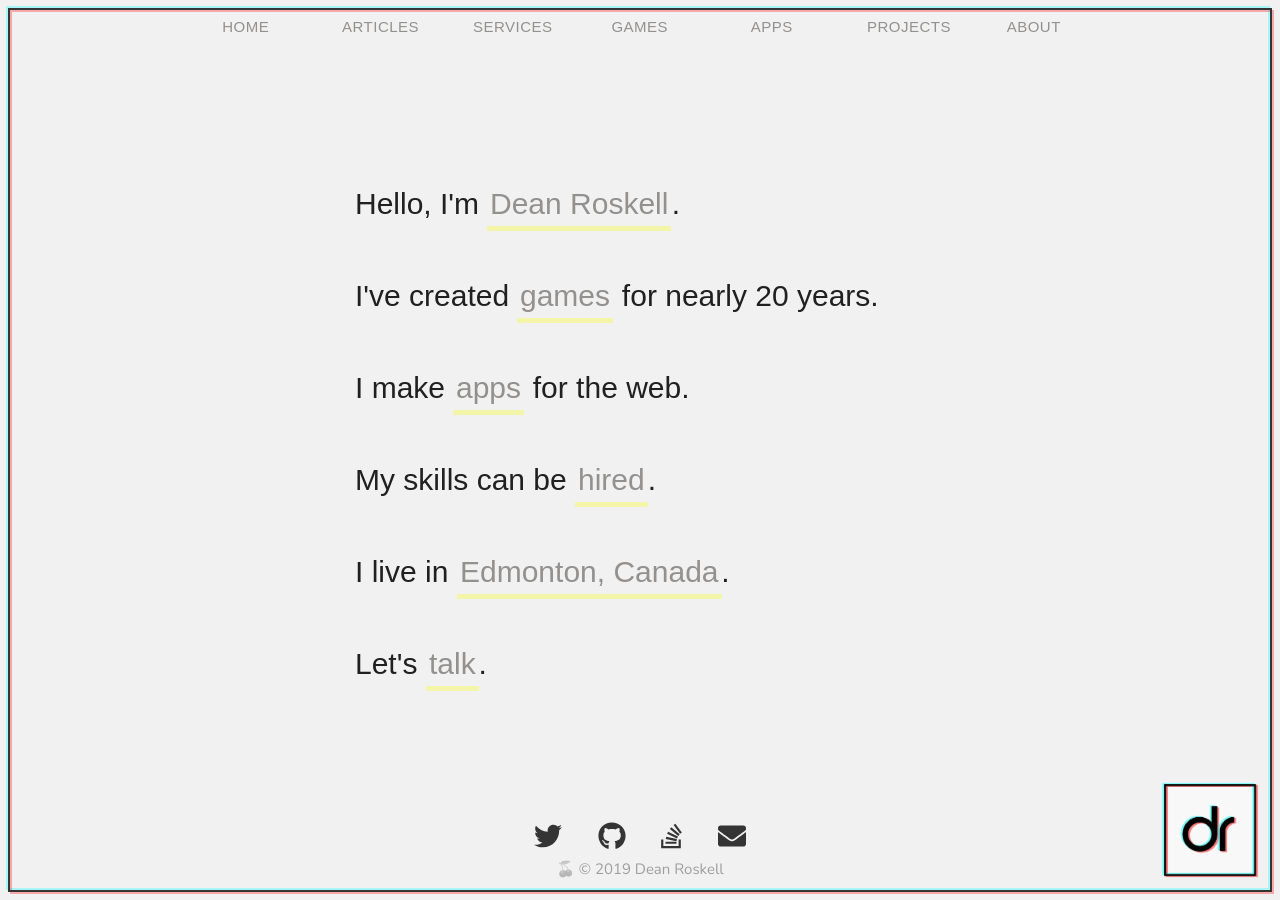
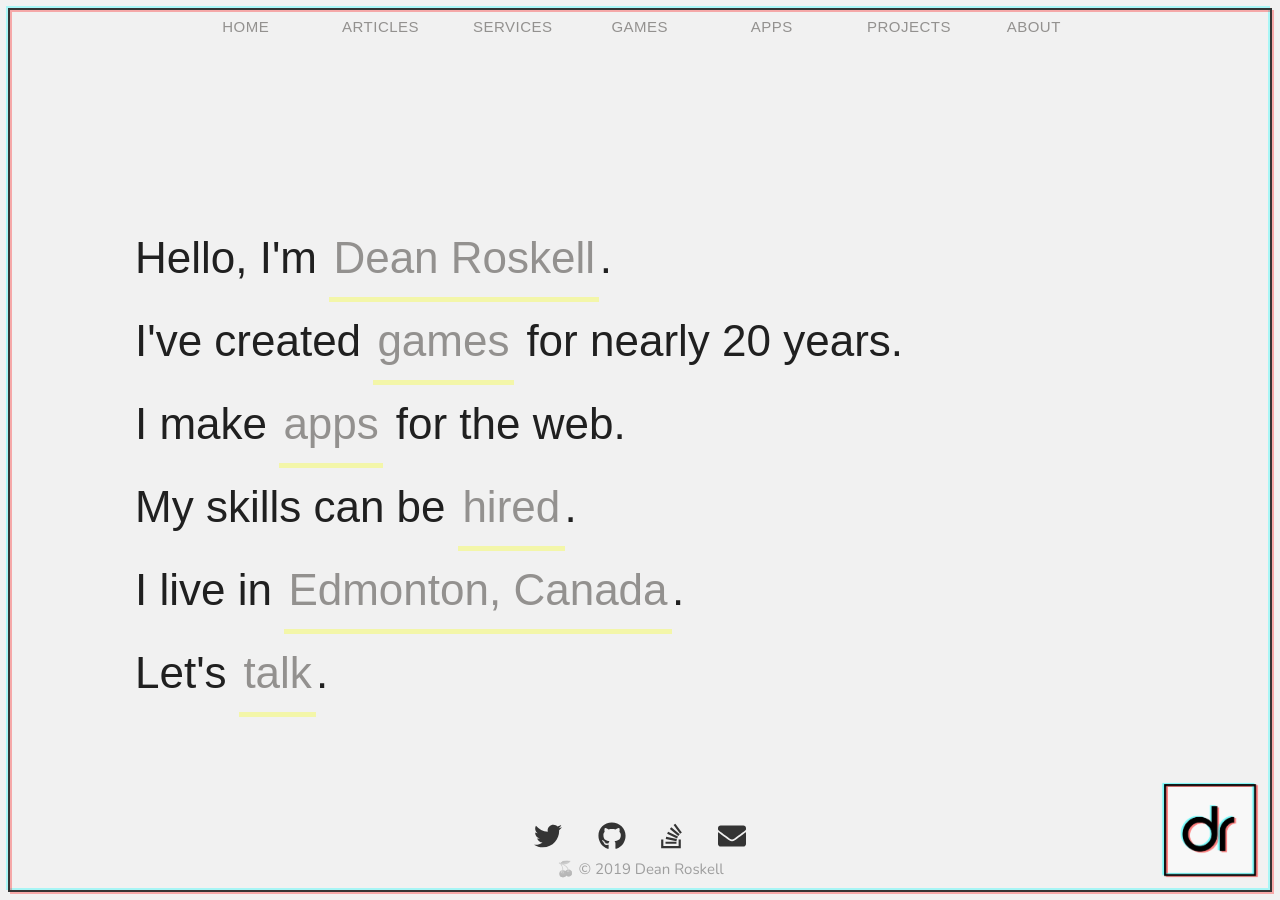
Before and after one commit to roskelld/myblog, a Jekyll site: the page built from index.html, in a window 1280 px wide. Built offline with Jekyll 4.4.1, drawn with Linux system fonts in a browser that asks for light colours.

Commit message:
Tweaked index layout

```diff
--- a/css/style.css
+++ b/css/style.css
@@ -444,6 +444,12 @@ ul.sidenav {
 /* GRID */
 /* ****************************************************************************/
 
+.v-wide {
+    max-width: 1040px;
+    margin: 0 auto;
+    padding: 1em;
+}
+
 .wide {
     max-width: 960px;
     margin: 0 auto;
@@ -487,7 +493,7 @@ ul.sidenav {
     }
     .head-title {
         /* background-color: cyan; */
-        height: 70vh;
+        height: 50vh;
         align-items: flex-end;
         vertical-align: baseline;
         margin: 0 0 0 0;
@@ -670,26 +676,43 @@ p.caption {
 
 @media only screen and (min-width: 0px) {
     h1.welcome {
-        font-size: 1em !important;
-        line-height: 1.5em !important;
-        margin: 0.8rem 1rem 1.68rem 1rem !important;
+        /* font-size: 1em !important; */
+        /* line-height: 1.5em !important; */
+        /* margin: 0.8rem 1rem 1.68rem 1rem !important; */
+
+
+        margin-top: 40px !important;
+        font-size: 25px !important;
+        line-height: 35px !important;
+
+        /* margin: 2.8rem 0 1.68rem 0 !important;
+        max-width: 1040px !important;
+        margin-left: 50px !important;
+        margin-top: 57px !important;
+        margin-right: 50px !important; */
 
     }
 }
 
-@media only screen and (min-width: 500px) {
+@media only screen and (min-width: 600px) {
     h1.welcome {
-        font-size: 1em !important;
-        line-height: 1.5em !important;
-        margin: 0.2rem 0 0.5rem 2em !important;
+        /* font-size: 1em !important;
+        line-height: 1.5em !important; */
+        /* margin: 0.2rem 0 0.5rem 2em !important; */
+        margin-top: 80px !important;
+        font-size: 30px !important;
+        line-height: 50px !important;
     }
 }
 
 @media only screen and (min-width: 750px) {
     h1.welcome {
-        font-size: 2em !important;
+        /* font-size: 2em !important;
         line-height: 1.5em !important;
-        margin: 2.8rem 0 1.68rem 0 !important;
+        margin: 2.8rem 0 1.68rem 0 !important; */
+
+        font-size: 44px !important;
+        line-height: 78px !important;
     }
 }
 
--- a/index.html
+++ b/index.html
@@ -4,7 +4,7 @@ title: Dean Roskell - Video Game Design Consultant | Video Game Design Services
 description: Game & Software Developer since 1997. Dean has worked on 16 published games across all major platforms. He has recently been developing web-based applications centered around Bitcoin & Lightning Network technologies. He is based in Edmonton, Canada.
 order: 1
 ---
-<div class="v-slim">
+<!-- <div class="v-slim">
 	<section class="flex-row head-title">
 		<div class="flex-column">
 			<h1 class="welcome">Hello, I'm <a href="{{base}}/about" class="text-link hvr-bounce-to-top">Dean Roskell</a>.</h1>
@@ -15,4 +15,40 @@ order: 1
 			<h1 class="welcome">Let's <a href="mailto:roskelld@protonmail.com?subject=Hey Dean!" class="email text-link hvr-bounce-to-top">talk</a>.</h1>
 		</div>
 	</section>
+</div> -->
+
+
+<div class="v-wide">
+	<section class="flex-row head-title">
+		<div class="flex-column">
+			<h1 class="welcome">
+				Hello, I'm <a href="{{base}}/about" class="text-link hvr-bounce-to-top">Dean Roskell</a>.<br>
+				I've created <a href="{{base}}/games" class="text-link hvr-bounce-to-top">games</a> for nearly 20 years.<br>
+				I make <a href="{{base}}/applications" class="text-link hvr-bounce-to-top">apps</a> for the web.<br>
+				My skills can be <a href="{{base}}/services" class="text-link hvr-bounce-to-top">hired</a>.<br>
+				I live in <a href="https://en.wikipedia.org/wiki/Edmonton" class="text-link hvr-bounce-to-top">Edmonton, Canada</a>.<br>
+				Let's <a href="mailto:roskelld@protonmail.com?subject=Hey Dean!" class="email text-link hvr-bounce-to-top">talk</a>.
+			</h1>
+		</div>
+	</section>
 </div>
+
+<!-- <div class="v-wide">
+	<section class="flex-row head-title">
+		<div class="flex-column">
+			<h1 class="welcome">
+				Hi, I'm Dean Roskell A Video Game Designer of nearly 20 Years, based in Edmonton, Canada. I lead, build, and design original ideas and contribute to existing brands. I worked for EA, BioWare, LEGO, Warner Bros. and tiny passionate groups who never reached global heights of fame.<br> I 💖 to be creative and to conquer challenges.
+			</h1>
+		</div>
+	</section>
+</div> -->
+
+<!-- <div class="row">
+	<div class="col s12">
+		<h1 class="welcome">
+			Hi! — I’m a hands-on freelance Design Director based in<br> New York. I focus on product design, branding, experiences<br> and design systems. I lead projects, manage teams<br> and design. I worked for Google, Marriott, Facebook, Twitter,<br> Spotify and fast-moving start-ups. Everything I do has an<br> interesting motion twist.
+			<br>
+
+		</h1>
+	</div>
+</div> -->
```
